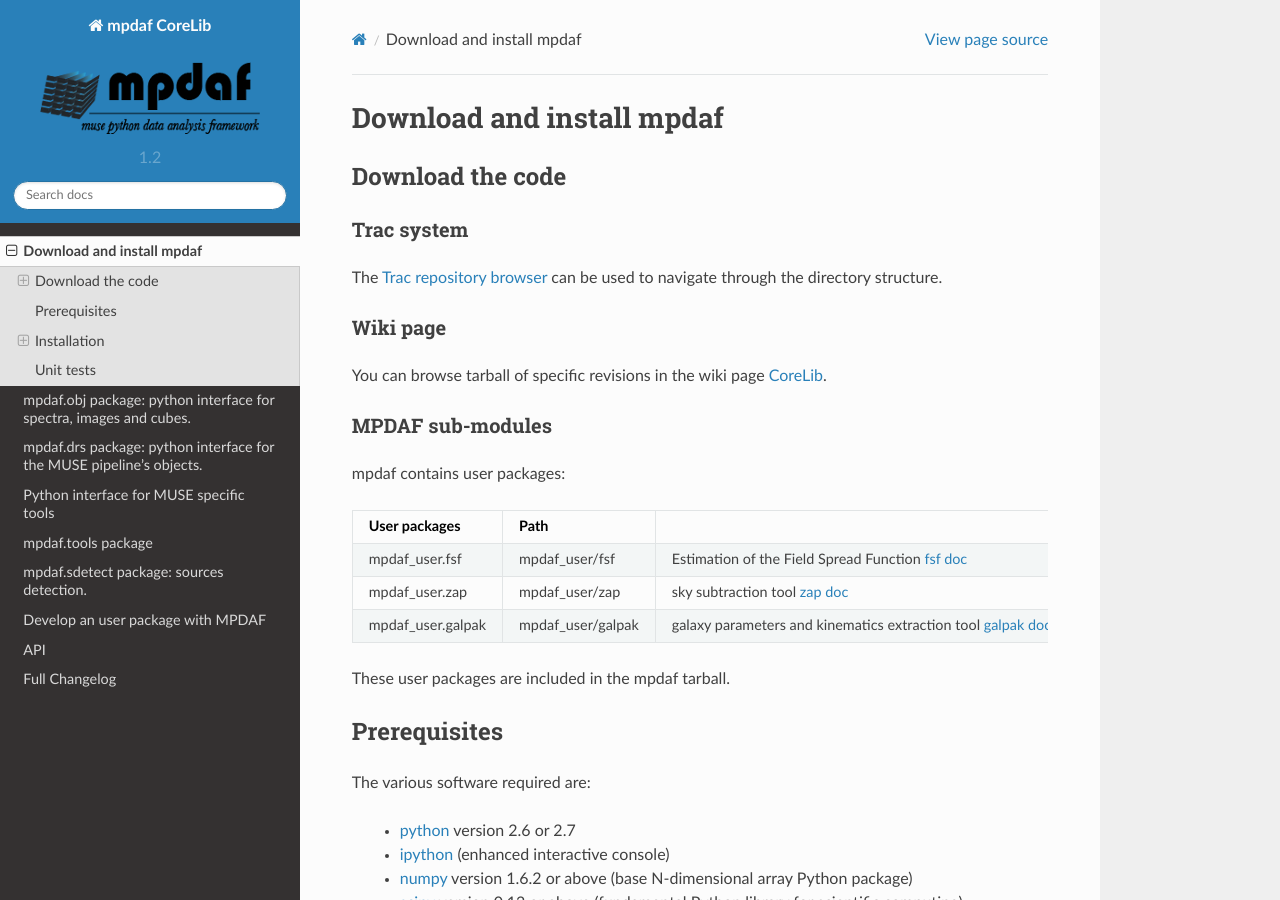
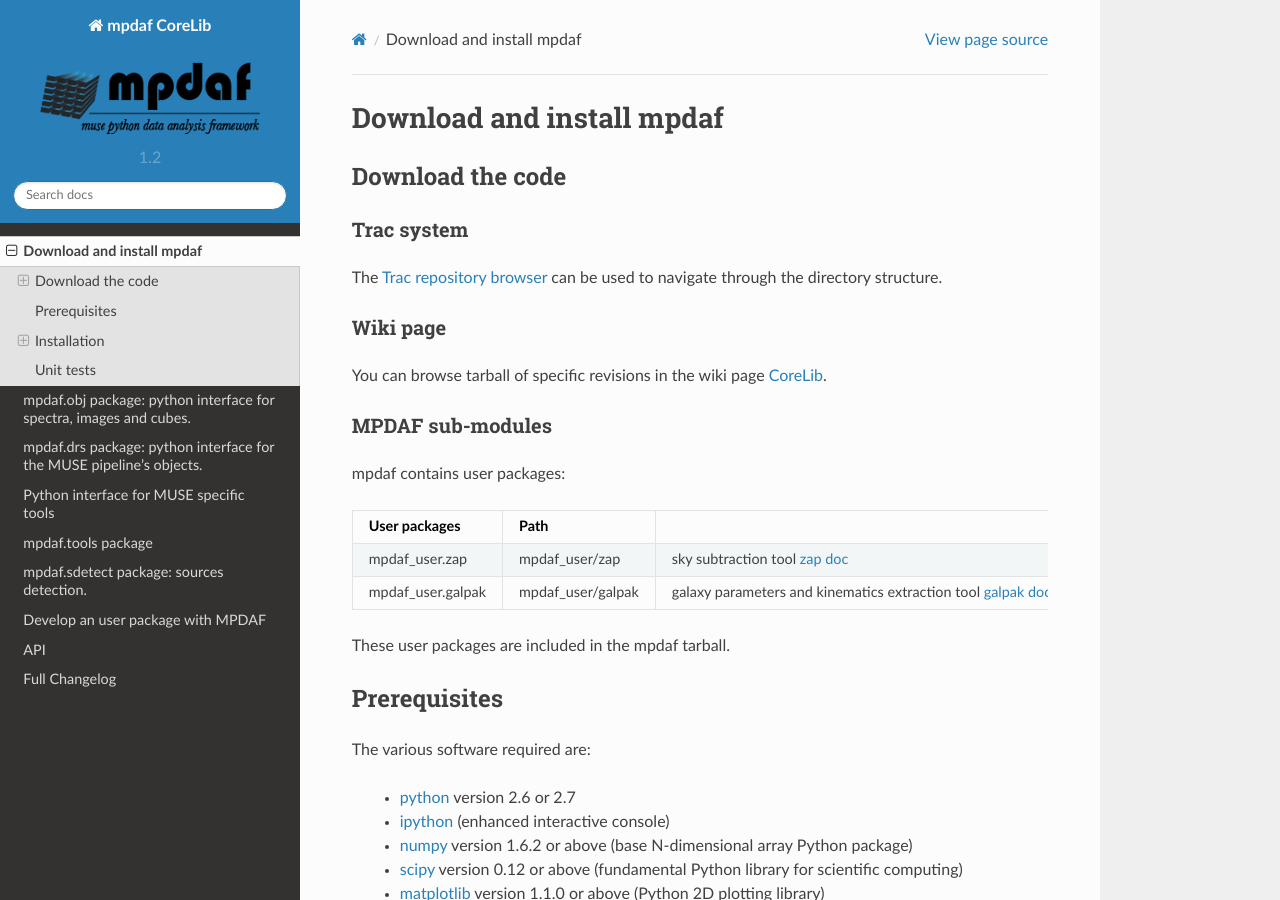
Before and after one commit to musevlt/mpdaf, a Sphinx documentation site: the page built from doc/CoreLib/source/installation.rst, in a window 1280 px wide and 900 px high. Built offline with Sphinx 7.4.7 and the Read the Docs theme 2.0.0, drawn with Linux system fonts in a browser that asks for light colours; pages that are not in the unit, such as notebooks, are missing from menus.

Commit message:
remove submodule fsf

```diff
--- a/doc/CoreLib/source/installation.rst
+++ b/doc/CoreLib/source/installation.rst
@@ -26,9 +26,6 @@ mpdaf contains user packages:
 +-------------------+--------------------+-----------------------------------------------------------------------+
 | User packages     | Path               |                                                                       |
 +===================+====================+=======================================================================+
-| mpdaf_user.fsf    | mpdaf_user/fsf     | Estimation of the Field Spread Function                               |
-|                   |                    | `fsf doc <http://urania1.univ-lyon1.fr/mpdaf/wiki/FsfModelWiki>`_     |
-+-------------------+--------------------+-----------------------------------------------------------------------+
 | mpdaf_user.zap    | mpdaf_user/zap     | sky subtraction tool                                                  |
 |                   |                    | `zap doc <http://urania1.univ-lyon1.fr/mpdaf/wiki/ZapWiki>`_          |
 +-------------------+--------------------+-----------------------------------------------------------------------+
```
Also changed, not shown: .gitmodules.
